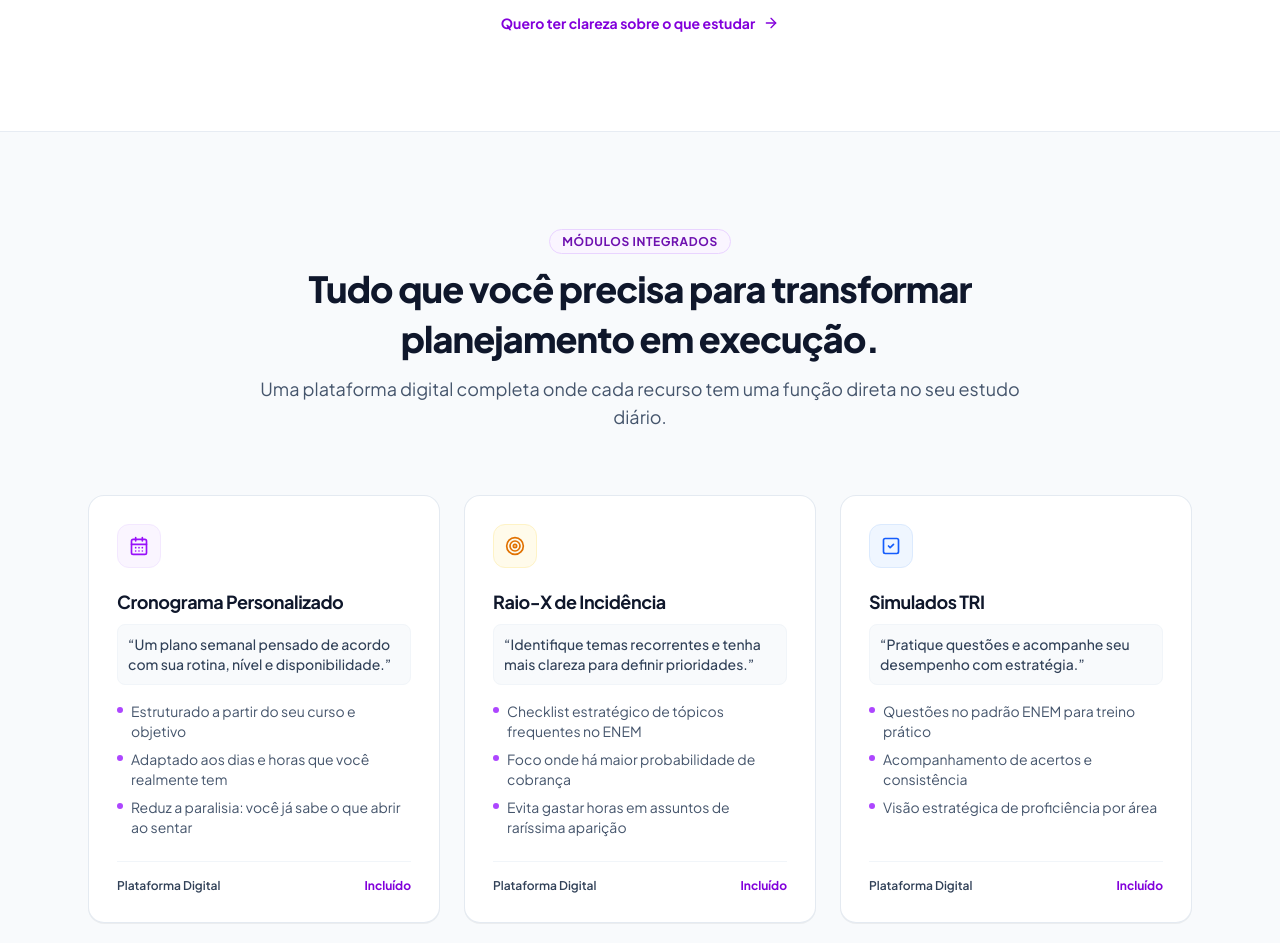
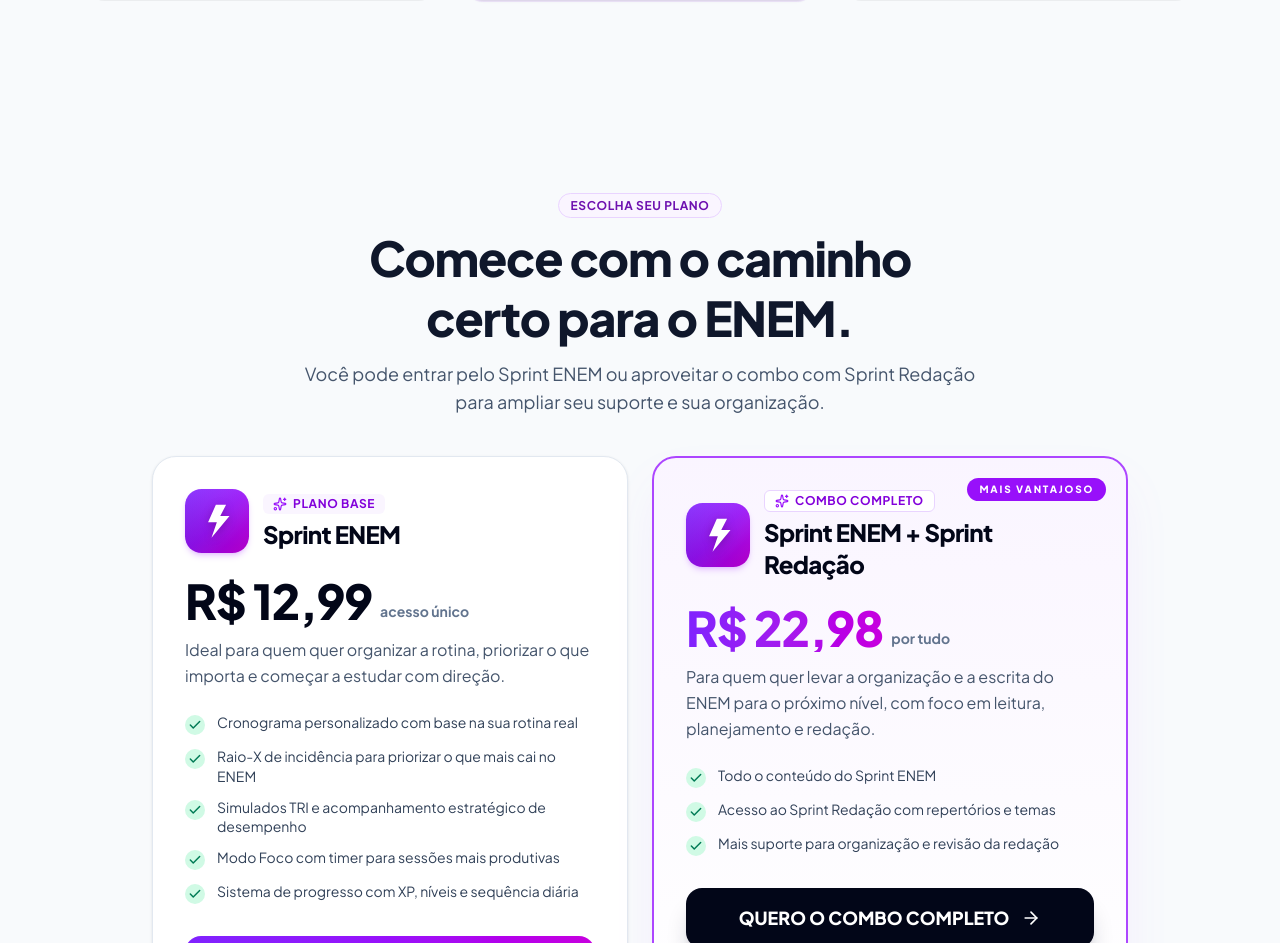
Before and after one commit to machadinnicolas-stack/Sprint-Enem, a React (Vite) app: page / in a window 1280 px wide. Shown: the part 4080-5023 px from the top of the page. Built offline with nearby package versions, Linux system fonts and the light colour scheme.

Commit message:
Atualiza

```diff
--- a/src/App.tsx
+++ b/src/App.tsx
@@ -2,14 +2,9 @@ import React, { useState } from 'react';
 import { Header } from './components/Header';
 import { Hero } from './components/Hero';
 import { PainSection } from './components/PainSection';
+import { ProductShowcase } from './components/ProductShowcase';
 import { HowItWorks } from './components/HowItWorks';
-import { DifferenceSection } from './components/DifferenceSection';
-import { Features } from './components/Features';
-import { ProductShowcase } from './components/ProductShowcase';
-import { BusyRoutineSection } from './components/BusyRoutineSection';
-import { EmotionalSection } from './components/EmotionalSection';
 import { Offer } from './components/Offer';
-import { FrictionReduction } from './components/FrictionReduction';
 import { FAQ } from './components/FAQ';
 import { FinalCTA } from './components/FinalCTA';
 import { Footer } from './components/Footer';
@@ -21,55 +16,22 @@ export default function App() {
 
   return (
     <div className="min-h-screen bg-slate-50 text-slate-900 flex flex-col selection:bg-indigo-500 selection:text-white pb-14 sm:pb-0">
-      {/* Header */}
       <Header />
 
-      {/* Main Landing Sections */}
       <main className="flex-1">
-        {/* 1. Hero / Primeira Dobra */}
         <Hero />
-
-        {/* 2. Identificação da Dor */}
         <PainSection />
-
-        {/* 3. Mecanismo / Como Funciona */}
+        <ProductShowcase />
         <HowItWorks />
-
-        {/* 4. Diferencial / Antes vs Depois */}
-        <DifferenceSection />
-
-        {/* 5. Funcionalidades Reais */}
-        <Features />
-
-        {/* 6. Produto na Prática / Telas da Plataforma */}
-        <ProductShowcase />
-
-        {/* 7. Pouco Tempo / Rotinas Reais */}
-        <BusyRoutineSection />
-
-        {/* 8. Sonho / Conexão Emocional Madura */}
-        <EmotionalSection />
-
-        {/* 9. Oferta Principal */}
         <Offer />
-
-        {/* 10. Redução de Fricção */}
-        <FrictionReduction />
-
-        {/* 11. FAQ Accordion */}
         <FAQ />
-
-        {/* 12. Chamada Final */}
         <FinalCTA />
       </main>
 
-      {/* Footer */}
       <Footer onOpenLegal={(type) => setLegalModal(type)} />
 
-      {/* Sticky CTA for Mobile viewports past hero */}
       <MobileStickyCTA />
 
-      {/* Terms / Privacy / Contact Modal */}
       <LegalModal
         isOpen={legalModal !== null}
         type={legalModal}
--- a/src/components/FAQ.tsx
+++ b/src/components/FAQ.tsx
@@ -37,7 +37,7 @@ const faqData: FAQItem[] = [
   {
     id: 6,
     question: 'Quanto custa?',
-    answer: 'O Sprint ENEM custa R$ 12,99.',
+    answer: 'Você pode entrar pelo Sprint ENEM por R$ 12,99 ou escolher o combo Sprint ENEM + Sprint Redação por R$ 22,98.',
   },
 ];
 
--- a/src/components/Offer.tsx
+++ b/src/components/Offer.tsx
@@ -1,112 +1,143 @@
 import React from 'react';
-import { Check, ArrowRight, ShieldCheck, Zap } from 'lucide-react';
-import { PRODUCT_NAME, PRICE, handleCheckoutClick } from '../config';
+import { ArrowRight, Check, ShieldCheck, Sparkles } from 'lucide-react';
+import { PRODUCT_NAME, PRICE, BUNDLE_PRICE, handleCheckoutClick } from '../config';
 import { SprintEnemLogo } from './SprintEnemLogo';
 
-const includedFeatures = [
-  'Cronograma personalizado de acordo com sua rotina e tempo disponível',
-  'Simulados TRI com questões e acompanhamento de estratégia',
-  'Raio-X de incidência com checklist dos temas mais recorrentes',
-  'Oficina de Redação com temas, repertórios e as 5 competências do ENEM',
-  'Modo Foco com timer integrado aos blocos de estudo',
-  'Sistema de progresso e gamificação com XP, níveis e sequência diária',
+const commonFeatures = [
+  'Cronograma personalizado com base na sua rotina real',
+  'Raio-X de incidência para priorizar o que mais cai no ENEM',
+  'Simulados TRI e acompanhamento estratégico de desempenho',
+  'Modo Foco com timer para sessões mais produtivas',
+  'Sistema de progresso com XP, níveis e sequência diária',
+];
+
+const bundleFeatures = [
+  'Todo o conteúdo do Sprint ENEM',
+  'Acesso ao Sprint Redação com repertórios e temas',
+  'Mais suporte para organização e revisão da redação',
 ];
 
 export const Offer: React.FC = () => {
   return (
     <section id="oferta" className="py-16 sm:py-24 bg-slate-50 border-b border-slate-200/80">
-      <div className="max-w-4xl mx-auto px-4 sm:px-6">
-
-        {/* Header */}
+      <div className="max-w-5xl mx-auto px-4 sm:px-6">
         <div className="text-center max-w-2xl mx-auto">
           <span className="text-xs font-bold uppercase tracking-wider text-purple-800 bg-purple-50 px-3 py-1 rounded-full border border-purple-200">
-            Acesso Completo
+            Escolha seu plano
           </span>
           <h2 className="mt-3 text-3xl sm:text-5xl font-extrabold text-slate-900 tracking-tight leading-tight">
-            Comece seu Sprint hoje.
+            Comece com o caminho certo para o ENEM.
           </h2>
           <p className="mt-3 text-base sm:text-lg text-slate-600">
-            Tudo o que você precisa para parar de perder tempo decidindo o que estudar e começar a executar seu plano.
+            Você pode entrar pelo Sprint ENEM ou aproveitar o combo com Sprint Redação para ampliar seu suporte e sua organização.
           </p>
         </div>
 
-        {/* Central Premium Card */}
-        <div className="mt-10 sm:mt-12 bg-white rounded-3xl p-6 sm:p-10 border-2 border-purple-500/80 shadow-2xl shadow-purple-500/10 relative overflow-hidden">
+        <div className="mt-10 grid grid-cols-1 lg:grid-cols-2 gap-6">
+          <div className="rounded-3xl border border-slate-200 bg-white p-6 sm:p-8 shadow-sm">
+            <div className="flex items-center justify-between gap-3">
+              <div className="flex items-center gap-3.5">
+                <SprintEnemLogo size="lg" />
+                <div>
+                  <div className="inline-flex items-center gap-1.5 px-2.5 py-0.5 rounded-md bg-purple-50 text-purple-700 text-xs font-bold uppercase tracking-wider mb-1">
+                    <Sparkles className="w-3.5 h-3.5 text-purple-600" />
+                    <span>Plano base</span>
+                  </div>
+                  <h3 className="text-xl sm:text-2xl font-black text-slate-950 tracking-tight">
+                    {PRODUCT_NAME}
+                  </h3>
+                </div>
+              </div>
+            </div>
 
-          {/* Top Tag */}
-          <div className="flex flex-col sm:flex-row sm:items-center justify-between gap-4 pb-6 border-b border-slate-100">
+            <div className="mt-6 flex items-end gap-2">
+              <span className="text-4xl sm:text-5xl font-black text-slate-950 tracking-tight">{PRICE}</span>
+              <span className="pb-1 text-sm font-bold text-slate-500">acesso único</span>
+            </div>
+
+            <p className="mt-3 text-sm sm:text-base text-slate-600 leading-relaxed">
+              Ideal para quem quer organizar a rotina, priorizar o que importa e começar a estudar com direção.
+            </p>
+
+            <ul className="mt-6 space-y-3">
+              {commonFeatures.map((item) => (
+                <li key={item} className="flex items-start gap-3 text-sm text-slate-700">
+                  <div className="mt-0.5 flex h-5 w-5 items-center justify-center rounded-full bg-emerald-100 text-emerald-700 shrink-0">
+                    <Check className="h-3.5 w-3.5 stroke-[2.5]" />
+                  </div>
+                  <span className="leading-snug">{item}</span>
+                </li>
+              ))}
+            </ul>
+
+            <button
+              id="offer-cta-btn"
+              onClick={() => handleCheckoutClick('offer_cta_click')}
+              className="mt-8 inline-flex w-full items-center justify-center gap-3 rounded-2xl bg-gradient-to-r from-violet-600 via-purple-600 to-fuchsia-600 px-6 py-4 text-base sm:text-lg font-black text-white shadow-xl shadow-purple-500/20 transition-all hover:from-violet-700 hover:via-purple-700 hover:to-fuchsia-700 active:scale-[0.99] focus:outline-none focus-visible:ring-4 focus-visible:ring-purple-300 cursor-pointer"
+            >
+              <span>QUERO O SPRINT ENEM</span>
+              <ArrowRight className="h-5 w-5" />
+            </button>
+          </div>
+
+          <div className="rounded-3xl border-2 border-purple-500 bg-gradient-to-b from-purple-50 to-white p-6 sm:p-8 shadow-2xl shadow-purple-500/10 relative overflow-hidden">
+            <div className="absolute right-5 top-5 rounded-full bg-purple-600 px-3 py-1 text-[10px] font-black uppercase tracking-[0.18em] text-white">
+              MAIS VANTAJOSO
+            </div>
+
             <div className="flex items-center gap-3.5">
               <SprintEnemLogo size="lg" />
               <div>
-                <div className="inline-flex items-center gap-1.5 px-2.5 py-0.5 rounded-md bg-purple-50 text-purple-700 text-xs font-bold uppercase tracking-wider mb-1">
-                  <Zap className="w-3.5 h-3.5 text-purple-600" />
-                  <span>Plataforma Digital de Estudos</span>
+                <div className="inline-flex items-center gap-1.5 px-2.5 py-0.5 rounded-md bg-white text-purple-700 text-xs font-bold uppercase tracking-wider mb-1 border border-purple-200">
+                  <Sparkles className="w-3.5 h-3.5 text-purple-600" />
+                  <span>Combo completo</span>
                 </div>
-                <h3 className="text-2xl sm:text-3xl font-black text-slate-950 tracking-tight">
-                  {PRODUCT_NAME}
+                <h3 className="text-xl sm:text-2xl font-black text-slate-950 tracking-tight">
+                  Sprint ENEM + Sprint Redação
                 </h3>
               </div>
             </div>
 
-            <div className="text-left sm:text-right">
-              <span className="text-xs sm:text-sm font-extrabold text-slate-500 uppercase tracking-wider block">
-                Valor Único
-              </span>
-              <div className="text-4xl sm:text-5xl lg:text-6xl font-black text-transparent bg-clip-text bg-gradient-to-r from-violet-600 to-fuchsia-600 tracking-tight animate-pulse-price">
-                {PRICE}
-              </div>
-              <p className="mt-2 text-sm font-bold text-purple-700">
-                Menos do que um lanche.
-              </p>
+            <div className="mt-6 flex items-end gap-2">
+              <span className="text-4xl sm:text-5xl font-black text-transparent bg-clip-text bg-gradient-to-r from-violet-600 to-fuchsia-600 tracking-tight">{BUNDLE_PRICE}</span>
+              <span className="pb-1 text-sm font-bold text-slate-500">por tudo</span>
             </div>
-          </div>
 
-          {/* Included Items Checklist */}
-          <div className="py-8">
-            <h4 className="text-sm font-bold text-slate-900 uppercase tracking-wider mb-4">
-              O que está incluído no seu acesso:
-            </h4>
+            <p className="mt-3 text-sm sm:text-base text-slate-600 leading-relaxed">
+              Para quem quer levar a organização e a escrita do ENEM para o próximo nível, com foco em leitura, planejamento e redação.
+            </p>
 
-            <ul className="grid grid-cols-1 sm:grid-cols-2 gap-3.5">
-              {includedFeatures.map((item, idx) => (
-                <li key={idx} className="flex items-start gap-3 text-sm text-slate-700">
-                  <div className="w-5 h-5 rounded-full bg-emerald-100 text-emerald-700 flex items-center justify-center shrink-0 mt-0.5">
-                    <Check className="w-3.5 h-3.5 stroke-[2.5]" />
+            <ul className="mt-6 space-y-3">
+              {bundleFeatures.map((item) => (
+                <li key={item} className="flex items-start gap-3 text-sm text-slate-700">
+                  <div className="mt-0.5 flex h-5 w-5 items-center justify-center rounded-full bg-emerald-100 text-emerald-700 shrink-0">
+                    <Check className="h-3.5 w-3.5 stroke-[2.5]" />
                   </div>
-                  <span className="font-medium leading-snug">{item}</span>
+                  <span className="leading-snug">{item}</span>
                 </li>
               ))}
             </ul>
-          </div>
-
-          {/* Pricing & Big CTA */}
-          <div className="pt-6 border-t border-slate-100 space-y-4 text-center">
 
             <button
-              id="offer-cta-btn"
+              id="bundle-cta-btn"
               onClick={() => handleCheckoutClick('offer_cta_click')}
-              className="w-full inline-flex items-center justify-center gap-3.5 px-8 py-6 sm:py-6 text-xl sm:text-2xl font-black text-white bg-gradient-to-r from-violet-600 via-purple-600 to-fuchsia-600 hover:from-violet-700 hover:via-purple-700 hover:to-fuchsia-700 active:scale-[0.99] rounded-2xl shadow-2xl shadow-purple-500/30 animate-pulse-cta transition-all focus:outline-none focus-visible:ring-4 focus-visible:ring-purple-300 cursor-pointer"
+              className="mt-8 inline-flex w-full items-center justify-center gap-3 rounded-2xl bg-slate-950 px-6 py-4 text-base sm:text-lg font-black text-white shadow-xl shadow-slate-900/20 transition-all hover:bg-slate-800 active:scale-[0.99] focus:outline-none focus-visible:ring-4 focus-visible:ring-purple-300 cursor-pointer"
             >
-              <span>QUERO ACESSAR O SPRINT ENEM</span>
-              <ArrowRight className="w-7 h-7 stroke-[2.5]" />
+              <span>QUERO O COMBO COMPLETO</span>
+              <ArrowRight className="h-5 w-5" />
             </button>
-
-            {/* Microcopy & Security */}
-            <div className="flex flex-col sm:flex-row items-center justify-center gap-3 text-xs text-slate-700 font-medium">
-              <span className="flex items-center gap-1.5">
-                <ShieldCheck className="w-4 h-4 text-emerald-600" />
-                <span>Após a confirmação, você recebe o endereço para acessar a plataforma.</span>
-              </span>
-            </div>
-
-            <p className="text-xs sm:text-sm text-slate-600 font-medium">
-              Garantia de 7 dias para arrependimento, conforme o Código de Defesa do Consumidor.
-            </p>
-
           </div>
-
         </div>
 
+        <div className="mt-8 flex flex-col items-center justify-center gap-3 text-xs sm:text-sm text-slate-700 font-medium">
+          <span className="flex items-center gap-1.5">
+            <ShieldCheck className="h-4 w-4 text-emerald-600" />
+            <span>Após a confirmação, você recebe o endereço para acessar a plataforma.</span>
+          </span>
+          <p className="text-xs text-slate-600">
+            Garantia de 7 dias para arrependimento, conforme o Código de Defesa do Consumidor.
+          </p>
+        </div>
       </div>
     </section>
   );
--- a/src/config.ts
+++ b/src/config.ts
@@ -5,6 +5,7 @@
 
 export const PRODUCT_NAME = "Sprint ENEM";
 export const PRICE = "R$ 12,99";
+export const BUNDLE_PRICE = "R$ 22,98";
 
 // Central Checkout Destination URL:
 // Alter this single variable to change checkout destination across all CTAs
```
